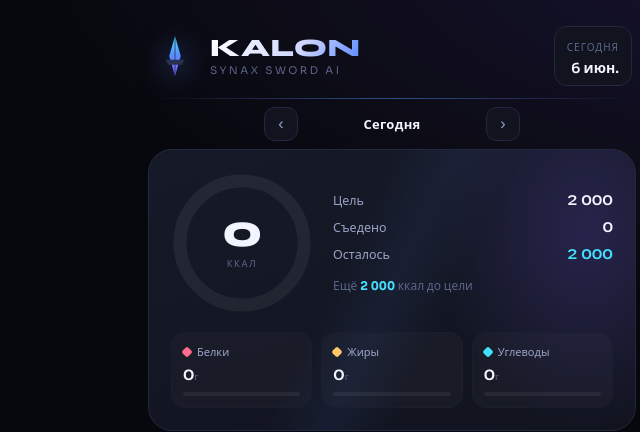
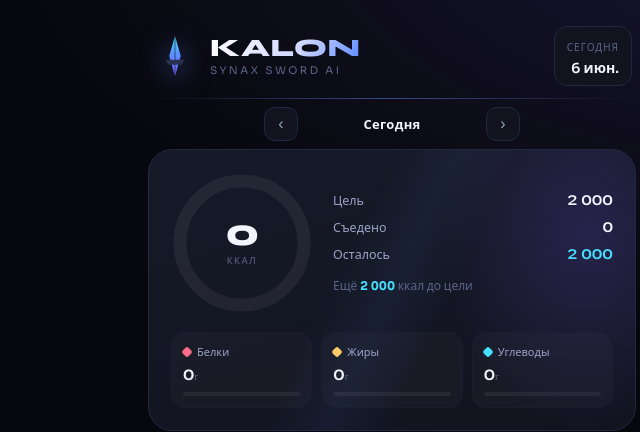
Before and after one commit to sonnzxx3-dot/kalon, a website: page kalon-project/www/index.html in a window 1280 px wide. Shown: the top 432 px of the page, 248-888 px from the left. Drawn offline with nearby package versions, Linux system fonts and the light colour scheme.

Commit message:
Update index.html

```diff
--- a/kalon-project/www/index.html
+++ b/kalon-project/www/index.html
@@ -93,8 +93,8 @@ header{padding:max(26px,env(safe-area-inset-top)) 4px 12px;display:flex;align-it
 .ring-wrap{display:flex;align-items:center;gap:20px;position:relative;z-index:1}
 .ring{position:relative;width:142px;height:142px;flex:none}
 .ring svg{transform:rotate(-90deg)}
-.ring .center{position:absolute;inset:0;display:grid;place-content:center;text-align:center}
-.ring .center .big{font-family:'Syne',sans-serif;font-size:36px;font-weight:800;line-height:1;letter-spacing:-.5px}
+.ring .center{position:absolute;inset:0;display:grid;place-content:center;text-align:center;padding:0 10px}
+.ring .center .big{font-family:'Syne',sans-serif;font-size:30px;font-weight:800;line-height:1;letter-spacing:-.5px;white-space:nowrap}
 .ring .center .lab{font-size:9.5px;color:var(--ink-faint);margin-top:4px;letter-spacing:1.5px;text-transform:uppercase}
 .stats{flex:1;display:flex;flex-direction:column;gap:9px}
 .stat-row{display:flex;justify-content:space-between;align-items:baseline}
```
